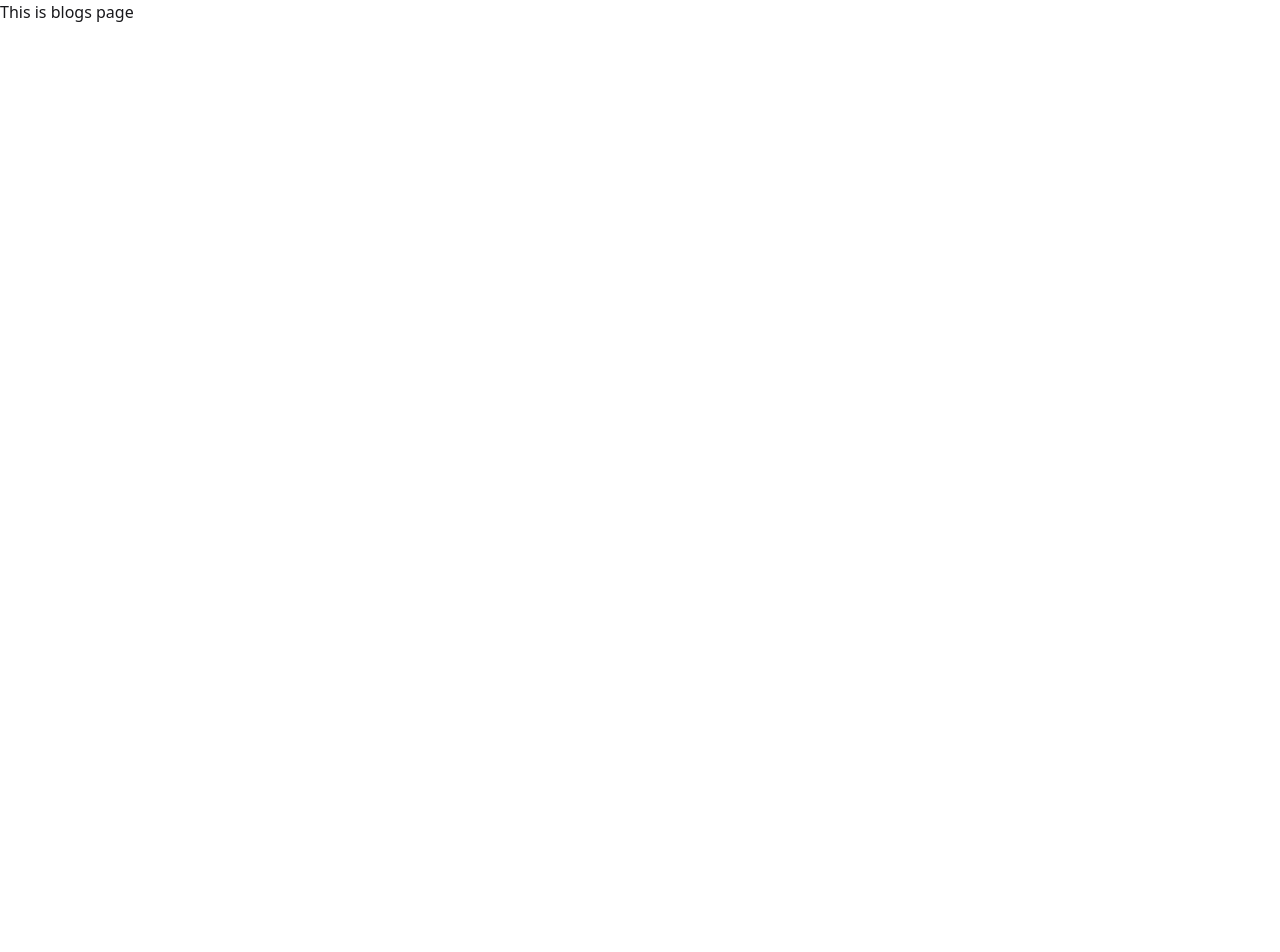
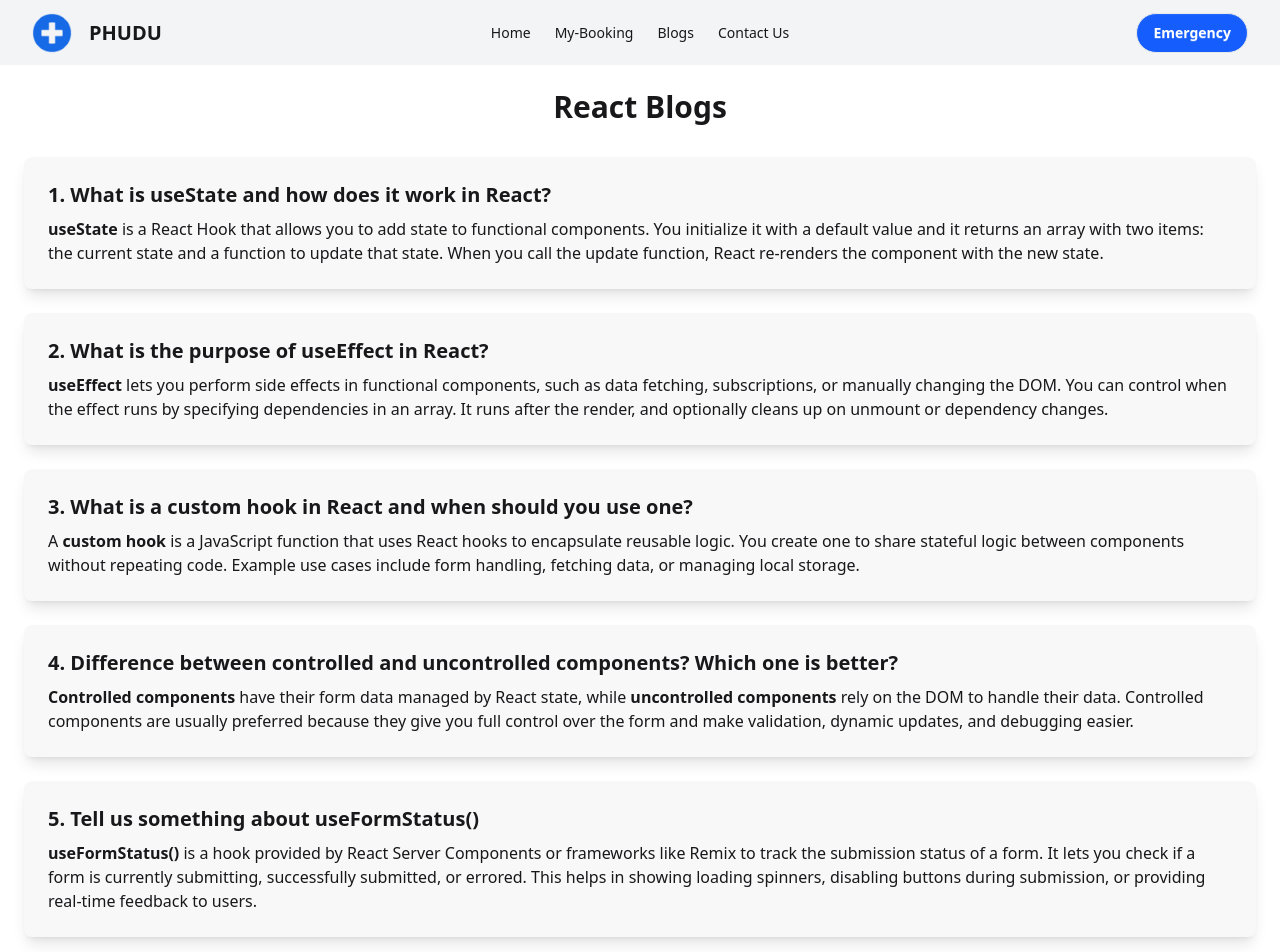
Before and after one commit to findmariammariaa/Phudu, a React (Vite) app: page /blogs in a window 1280 px wide. Shown: the top 952 px of the page. Before the commit the page ends 800 px from the top, so only its background shows below. Built offline with nearby package versions, Linux system fonts and the light colour scheme.

Commit message:
Finiahed all parts

```diff
--- a/src/Routes/Route.jsx
+++ b/src/Routes/Route.jsx
@@ -19,21 +19,34 @@ export const router = createBrowserRouter([
       {
         index: true,
         Component: Home,
-        loader: () => fetch("/doctors.json").then(res => res.json())
+        loader: () => fetch("/doctors.json").then((res) => res.json()),
       },
       {
         path: "doctors/:id",
-        Component: Doctor,
+        element: <Doctor />,
+        loader: async ({ params }) => {
+          const res = await fetch("/doctors.json");
+          const doctors = await res.json();
+
+          const doctor = doctors.find((d) => String(d.id) === params.id);
+
+          if (!doctor) {
+            throw new Response("Doctor not found", { status: 404 });
+          }
+
+          return doctor;
+        },
       },
+
       {
         path: "my-appointments",
         Component: Booking,
-        loader: () => fetch("/doctors.json").then(res => res.json())
+        loader: () => fetch("/doctors.json").then((res) => res.json()),
+      },
+      {
+        path: "blogs",
+        Component: Blogs,
       },
     ],
   },
-  {
-    path: "blogs",
-    Component: Blogs,
-  },
 ]);
--- a/src/components/Dashboard/Dashboard.jsx
+++ b/src/components/Dashboard/Dashboard.jsx
@@ -14,7 +14,7 @@ function Dashboard() {
       <div className="grid grid-cols-1 md:grid-cols-2 lg:grid-cols-4 gap-6 w-9/10 mx-auto mb-25">
         <div className="flex flex-col gap-3 p-10 bg-white rounded-2xl shadow">
           <img
-            src="/public/img/success-doctor.png"
+            src="/img/success-doctor.png"
             alt=""
             srcset=""
             className="w-12 h-auto"
@@ -25,7 +25,7 @@ function Dashboard() {
 
          <div className="flex flex-col gap-3 p-10 bg-white rounded-2xl shadow">
           <img
-            src="/public/img/success-review.png"
+            src="/img/success-review.png"
             alt=""
             srcset=""
             className="w-12 h-auto"
@@ -36,7 +36,7 @@ function Dashboard() {
 
          <div className="flex flex-col gap-3 p-10 bg-white rounded-2xl shadow">
           <img
-            src="/public/img/success-patients.png"
+            src="/img/success-patients.png"
             alt=""
             srcset=""
             className="w-12 h-auto"
@@ -48,7 +48,7 @@ function Dashboard() {
 
          <div className="flex flex-col gap-3 p-10 bg-white rounded-2xl shadow">
           <img
-            src="/public/img/success-staffs.png"
+            src="/img/success-staffs.png"
             alt=""
             srcset=""
             className="w-12 h-auto"
--- a/src/components/Header/Header.jsx
+++ b/src/components/Header/Header.jsx
@@ -50,7 +50,7 @@ const Header = () => {
         <div className="navbar-center hidden lg:flex">
           <ul className="menu menu-horizontal px-1">
             <li>
-              <NavLink to={"/"}>Home</NavLink>
+              <NavLink to={"/"} >Home</NavLink>
             </li>
             <li>
                 <NavLink to={"/my-appointments"}>My-Booking</NavLink>
--- a/src/components/Home/Home.jsx
+++ b/src/components/Home/Home.jsx
@@ -6,6 +6,14 @@ import Dashboard from '../Dashboard/Dashboard';
 const Home = () => {
     const doctors= useLoaderData();
     console.log(doctors);
+      if (!doctors) {
+    return (
+      <div className="flex justify-center mt-20">
+        <span className="loading loading-spinner loading-lg"></span>
+      </div>
+    );
+  }
+
     return (
         <div className=' min-h-screen bg-linear-to-b  from-gray-100 to-gray-200  mx-auto px-8'>
             <Hero></Hero>
--- a/src/pages/Blogs/Blogs.jsx
+++ b/src/pages/Blogs/Blogs.jsx
@@ -1,11 +1,65 @@
-import React from 'react';
+import React from "react";
 
 const Blogs = () => {
-    return (
-        <div>
-            <h1>This is blogs page</h1>
+  return (
+    <main className="p-6 bg-base-100 min-h-screen">
+      <h1 className="text-3xl font-bold text-center mb-8">React Blogs</h1>
+
+      {/* Card 1 */}
+      <div className="space-y-6">
+        <div className="card bg-base-200 shadow-lg p-6 rounded-lg">
+          <h2 className="text-xl font-semibold mb-2">1. What is useState and how does it work in React?</h2>
+          <p>
+            <strong>useState</strong> is a React Hook that allows you to add state to functional components.
+            You initialize it with a default value and it returns an array with two items:
+            the current state and a function to update that state. When you call the update function,
+            React re-renders the component with the new state.
+          </p>
         </div>
-    );
+
+        {/* Card 2 */}
+        <div className="card bg-base-200 shadow-lg p-6 rounded-lg">
+          <h2 className="text-xl font-semibold mb-2">2. What is the purpose of useEffect in React?</h2>
+          <p>
+            <strong>useEffect</strong> lets you perform side effects in functional components, such as data fetching,
+            subscriptions, or manually changing the DOM. You can control when the effect runs by specifying
+            dependencies in an array. It runs after the render, and optionally cleans up on unmount or dependency changes.
+          </p>
+        </div>
+
+        {/* Card 3 */}
+        <div className="card bg-base-200 shadow-lg p-6 rounded-lg">
+          <h2 className="text-xl font-semibold mb-2">3. What is a custom hook in React and when should you use one?</h2>
+          <p>
+            A <strong>custom hook</strong> is a JavaScript function that uses React hooks to encapsulate reusable logic.
+            You create one to share stateful logic between components without repeating code.
+            Example use cases include form handling, fetching data, or managing local storage.
+          </p>
+        </div>
+
+        {/* Card 4 */}
+        <div className="card bg-base-200 shadow-lg p-6 rounded-lg">
+          <h2 className="text-xl font-semibold mb-2">4. Difference between controlled and uncontrolled components? Which one is better?</h2>
+          <p>
+            <strong>Controlled components</strong> have their form data managed by React state, while
+            <strong> uncontrolled components</strong> rely on the DOM to handle their data. Controlled components
+            are usually preferred because they give you full control over the form and make validation, dynamic updates,
+            and debugging easier.
+          </p>
+        </div>
+
+        {/* Card 5 */}
+        <div className="card bg-base-200 shadow-lg p-6 rounded-lg">
+          <h2 className="text-xl font-semibold mb-2">5. Tell us something about useFormStatus()</h2>
+          <p>
+            <strong>useFormStatus()</strong> is a hook provided by React Server Components or frameworks like Remix to track the submission
+            status of a form. It lets you check if a form is currently submitting, successfully submitted, or errored.
+            This helps in showing loading spinners, disabling buttons during submission, or providing real-time feedback to users.
+          </p>
+        </div>
+      </div>
+    </main>
+  );
 };
 
 export default Blogs;
--- a/src/pages/Error/Error.jsx
+++ b/src/pages/Error/Error.jsx
@@ -1,17 +1,34 @@
-import React from 'react';
-import Header from '../../components/Header/Header';
-import {Outlet} from 'react-router';
+import React, { useEffect } from "react";
+import Header from "../../components/Header/Header";
+import { Outlet, useRouteError } from "react-router";
 const Error = () => {
+  const error = useRouteError();
+
+  useEffect(() => {
+    document.title = "Error - Phudu";
+  }, []);
   return (
     <>
       <Header></Header>
       <div className="items-center justify-center flex flex-col min-h-screen bg-red-100">
-                <h1 className="text-2xl text-error-content">Opps! Page Not Found.</h1>
-                <p className="text-error-content">The page you are looking for does not exist.</p>
-                <button className="btn btn-primary mt-4" onClick={() => window.location.href = '/'}>Go to Home</button>
+        <h1 className="text-4xl font-bold text-red-600">
+          {error?.status || 404}
+        </h1>
+        <h1 className="text-2xl text-error-content">
+          Opps! {error?.statusText || error?.message || "Something went wrong"}
+        </h1>
+        <p className="text-error-content">
+          The page you are looking for does not exist.
+        </p>
+
+        <button
+          className="btn btn-primary mt-4"
+          onClick={() => (window.location.href = "/")}
+        >
+          Go to Home
+        </button>
       </div>
     </>
-
   );
 };
 
--- a/src/pages/Root/Root.jsx
+++ b/src/pages/Root/Root.jsx
@@ -1,13 +1,37 @@
-import React from "react";
+import React, { useEffect } from "react";
 import Header from "../../components/Header/Header";
 import Footer from "../../components/Footer/Footer";
-import { Outlet } from "react-router-dom";
+import { Outlet, useLocation, useNavigation } from "react-router-dom";
 import { Toaster } from "react-hot-toast";
 const Root = () => {
+  const navigation = useNavigation();
+  const location = useLocation();
+
+  useEffect(() => {
+    if (location.pathname === "/") {
+    document.title = "Phudu - Home";
+  } else if (location.pathname === "/blogs") {
+    document.title = "Blogs - Phudu";
+  } else if (location.pathname === "/my-appointments") {
+    document.title = "Booking - Phudu";
+  } else if (location.pathname.startsWith("/doctors/") && location.state?.doctor) {
+    document.title = `${location.state.doctor.name}`;
+
+  }else {
+    document.title= "Error - Phudu";
+  }
+  } , [location]);
+
+
   return (
     <div>
       <Toaster position="top-right" reverseOrder={true} />
       <Header />
+      {navigation.state === "loading" && (
+        <div className="flex justify-center items-center min-h-screen">
+          <div className="w-16 h-16 border-4 border-blue-500 border-dashed rounded-full animate-spin"></div>
+        </div>
+      )}
       <Outlet></Outlet>
       <Footer />
     </div>
```
Lines whose indentation alone changed are shown as unchanged.
